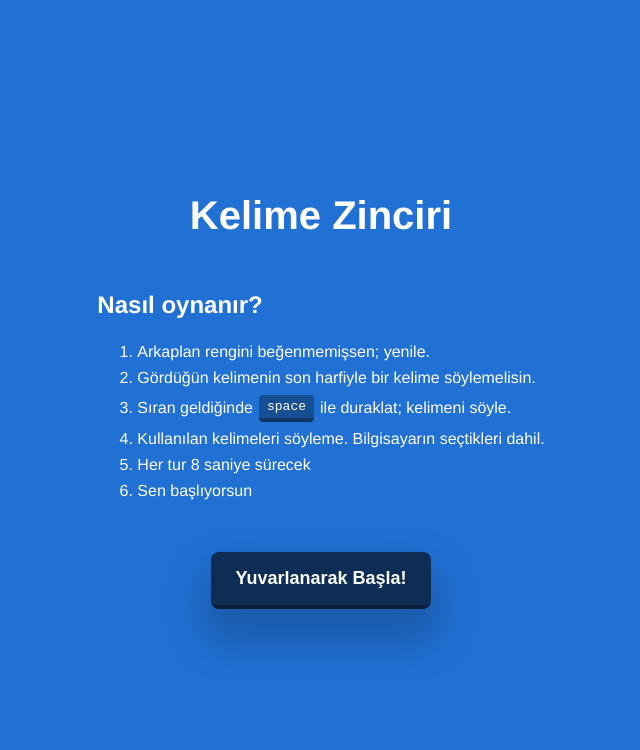
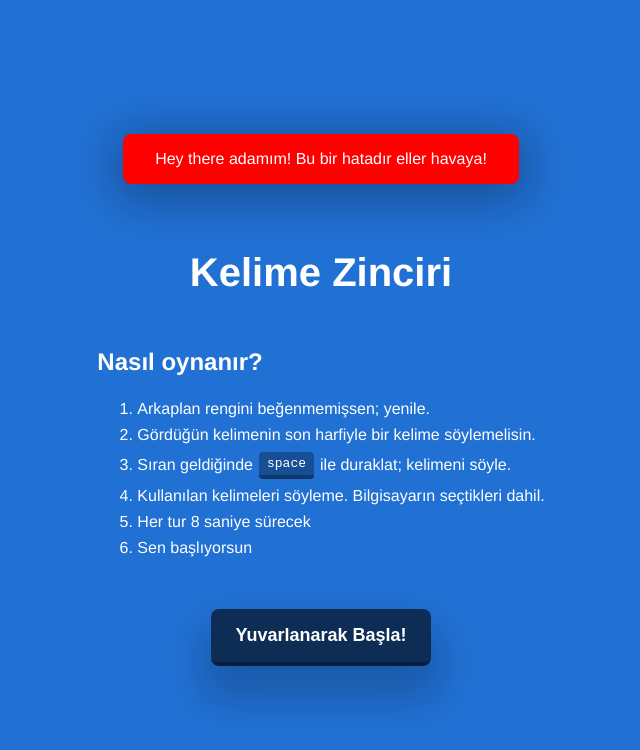
Before and after one commit to furkanacaryes/word-blocks, a Preact app: page / in a window 1280 px wide. Shown: the top 750 px of the page, without its empty margins (319-959 px from the left). Built offline with nearby package versions, Linux system fonts and the light colour scheme; no server answers.

Commit message:
Updated StartScreen to show errors.

```diff
--- a/src/Components/Screen/styles.css
+++ b/src/Components/Screen/styles.css
@@ -3,7 +3,7 @@
   z-index: 0;
   box-sizing: border-box;
   width: 100%;
-  height: 100vh;
+  min-height: 100vh;
   padding: 32px;
 }
 
--- a/src/Screens/StartScreen/index.tsx
+++ b/src/Screens/StartScreen/index.tsx
@@ -1,7 +1,7 @@
 import { FunctionComponent, h } from 'preact';
 
 import { Button, Screen } from '@Components';
-import { useGameContext } from '@Hooks';
+import { useGameContext, useRequirementErrors } from '@Hooks';
 import { formatCustomText } from '@Utils';
 
 import './styles.css';
@@ -17,9 +17,20 @@ const rules = [
 
 export const StartScreen: FunctionComponent = () => {
   const { startGame } = useGameContext();
+  const requirementErrors = useRequirementErrors();
 
   return (
     <Screen centered randomBgColor>
+      {requirementErrors.length && (
+        <div className="error-stack">
+          {requirementErrors.map((error, index) => (
+            <div key={`error--${index}`} className="error-stack__item">
+              {error}
+            </div>
+          ))}
+        </div>
+      )}
+
       <h1>Kelime Zinciri</h1>
 
       <div>
@@ -34,7 +45,11 @@ export const StartScreen: FunctionComponent = () => {
         </ol>
       </div>
 
-      <Button text="Yuvarlanarak Başla!" onClick={startGame} />
+      <Button
+        text="Yuvarlanarak Başla!"
+        onClick={startGame}
+        disabled={!!requirementErrors.length}
+      />
     </Screen>
   );
 };
--- a/src/Screens/StartScreen/styles.css
+++ b/src/Screens/StartScreen/styles.css
@@ -15,3 +15,14 @@
   border-bottom: solid 4px rgba(0, 0, 0, 0.3);
   border-radius: 4px;
 }
+
+.error-stack {
+  margin: 32px 0;
+}
+
+.error-stack__item {
+  padding: 16px 32px;
+  background-color: red;
+  border-radius: 8px;
+  box-shadow: 0 8px 48px 8px rgba(0, 0, 0, 0.3);
+}
```
